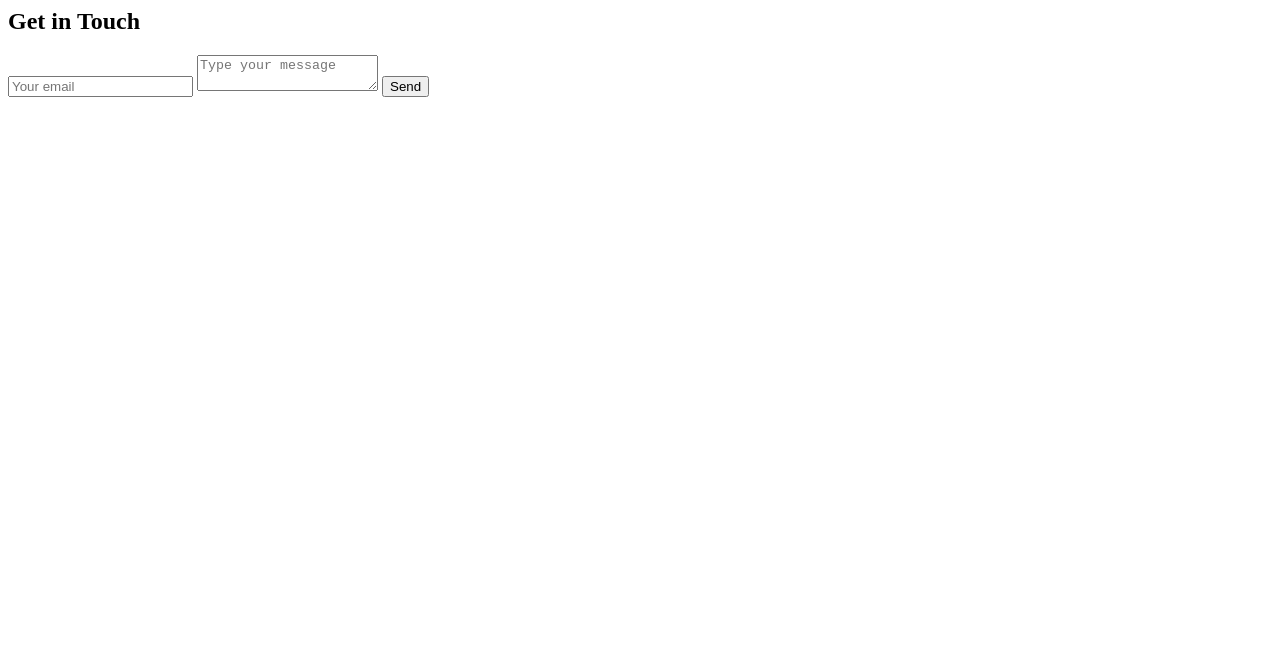
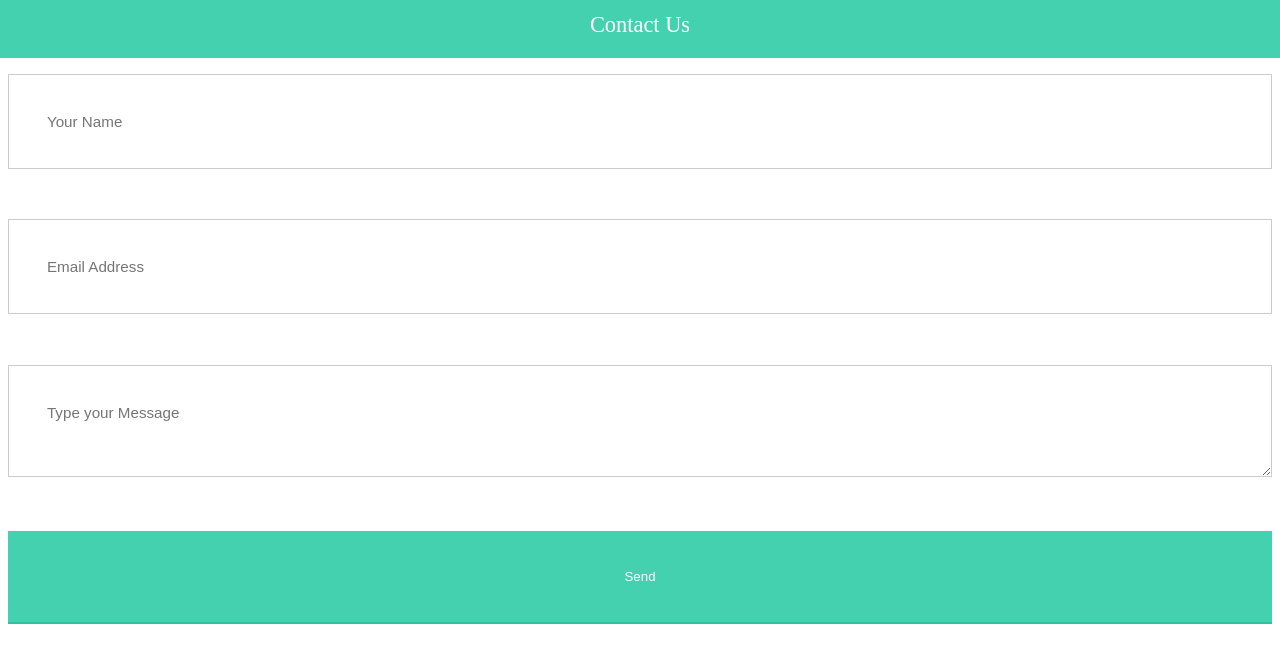
Before and after one commit to ounis/ounis.github.io, a plain HTML site: page index.html in a window 1280 px wide. Drawn offline with Linux system fonts and the light colour scheme.

Commit message:
Fix form.

```diff
--- a/index.html
+++ b/index.html
@@ -1,11 +1,24 @@
-<div id="contact">
-        <h2>Get in Touch</h2>
-        <div id="contact-form">
-                <form action="https://formspree.io/f/mdoyknow" method="POST">
-                <input type="hidden" name="_subject" value="Contact request from personal website" />
-                <input type="email" name="_replyto" placeholder="Your email" required>
-                <textarea name="message" placeholder="Type your message" required></textarea>
-                <button type="submit">Send</button>
-            </form>
-        </div>
+<!DOCTYPE html>
+<html>
+<head>
+<link rel="stylesheet" href="style.css">
+</head>
+<body>
+
+<form
+  action="https://formspree.io/f/mdoyknow"
+  method="POST"
+>
+    <div class="form-style">
+        <h1>Contact Us</h1>
+        <form>
+        <input type="text" name="field1" placeholder="Your Name" />
+        <input type="email" name="field2" placeholder="Email Address" />
+        <textarea name="field3" placeholder="Type your Message"></textarea>
+        <input type="submit" value="Send" />
+    </form>
     </div>
+</form>
+
+</body>
+</html>
--- /dev/null
+++ b/style.css
@@ -0,0 +1,79 @@
+<style type="text/css">
+.form-style{
+	font: 95% Arial, Helvetica, sans-serif;
+	max-width: 400px;
+	margin: 10px auto;
+	padding: 16px;
+	background: #F7F7F7;
+}
+.form-style h1{
+	background: #43D1AF;
+	padding: 20px 0;
+	font-size: 140%;
+	font-weight: 300;
+	text-align: center;
+	color: #fff;
+	margin: -16px -16px 16px -16px;
+}
+.form-style input[type="text"],
+.form-style input[type="date"],
+.form-style input[type="datetime"],
+.form-style input[type="email"],
+.form-style input[type="number"],
+.form-style input[type="search"],
+.form-style input[type="time"],
+.form-style input[type="url"],
+.form-style textarea,
+.form-style select
+{
+	-webkit-transition: all 0.30s ease-in-out;
+	-moz-transition: all 0.30s ease-in-out;
+	-ms-transition: all 0.30s ease-in-out;
+	-o-transition: all 0.30s ease-in-out;
+	outline: none;
+	box-sizing: border-box;
+	-webkit-box-sizing: border-box;
+	-moz-box-sizing: border-box;
+	width: 100%;
+	background: #fff;
+	margin-bottom: 4%;
+	border: 1px solid #ccc;
+	padding: 3%;
+	color: #555;
+	font: 95% Arial, Helvetica, sans-serif;
+}
+.form-style input[type="text"]:focus,
+.form-style input[type="date"]:focus,
+.form-style input[type="datetime"]:focus,
+.form-style input[type="email"]:focus,
+.form-style input[type="number"]:focus,
+.form-style input[type="search"]:focus,
+.form-style input[type="time"]:focus,
+.form-style input[type="url"]:focus,
+.form-style textarea:focus,
+.form-style select:focus
+{
+	box-shadow: 0 0 5px #43D1AF;
+	padding: 3%;
+	border: 1px solid #43D1AF;
+}
+
+.form-style input[type="submit"],
+.form-style input[type="button"]{
+	box-sizing: border-box;
+	-webkit-box-sizing: border-box;
+	-moz-box-sizing: border-box;
+	width: 100%;
+	padding: 3%;
+	background: #43D1AF;
+	border-bottom: 2px solid #30C29E;
+	border-top-style: none;
+	border-right-style: none;
+	border-left-style: none;
+	color: #fff;
+}
+.form-style input[type="submit"]:hover,
+.form-style input[type="button"]:hover{
+	background: #2EBC99;
+}
+</style>
```
